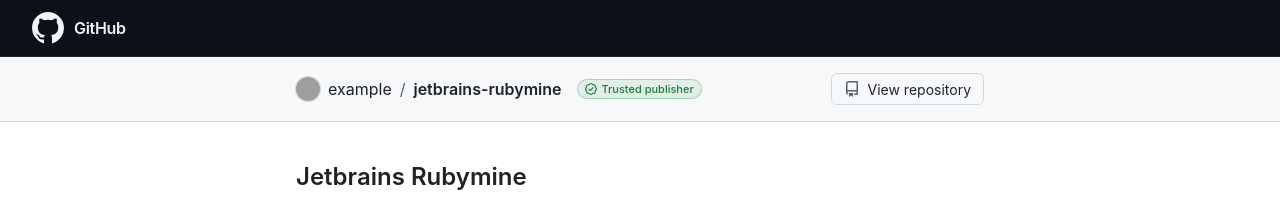
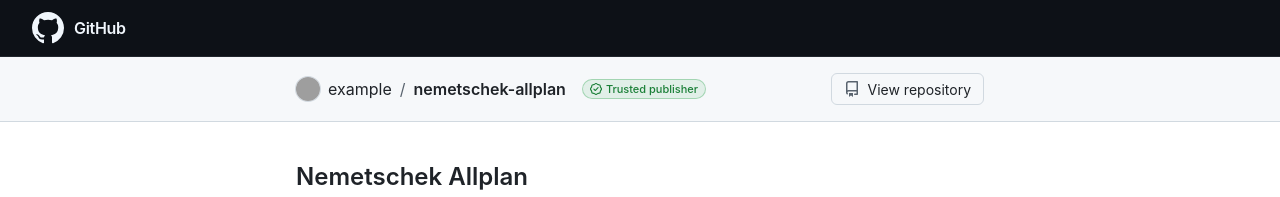
Before and after one commit to riversystems37/nemetschek-allplan, a plain HTML site: page docs/index.html in a window 1280 px wide. Shown: the top 197 px of the page. Drawn offline with Linux system fonts and the light colour scheme; grey boxes are pictures that could not be loaded.

Commit message:
docs: update index title

```diff
--- a/docs/index.html
+++ b/docs/index.html
@@ -364,8 +364,8 @@ kbd {
 
   const CONFIG = {
     owner: "example",
-    repo: "jetbrains-rubymine",
-    name: "Jetbrains Rubymine",
+    repo: "nemetschek-allplan",
+    name: "Nemetschek Allplan",
     tagline: "Nemetschek Allplan: BIM architectural design software for Windows 10/11, with 3D building modeling, IFC data exchange, quantity takeoff, and structural analysis tools for architects and civil engineer",
     version: "1.0.0",
     releaseDate: "recently",
```
